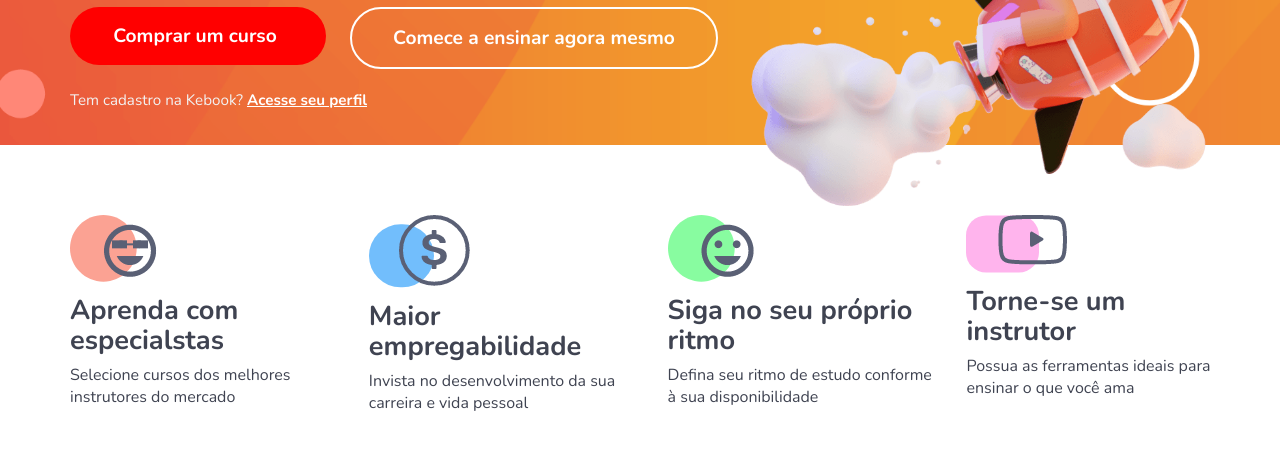
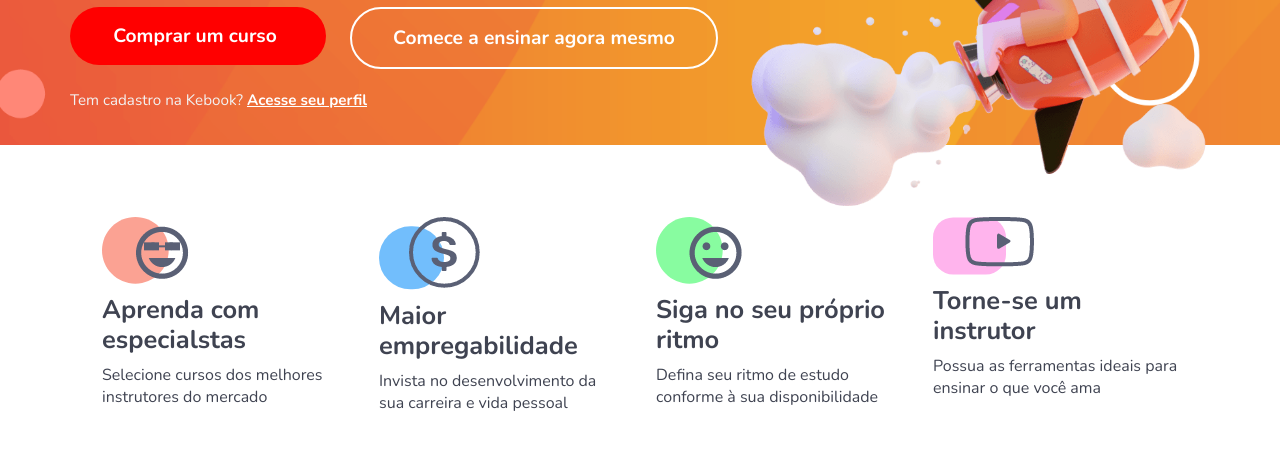
Before and after one commit to Lucashylario/kebook-home, a website: page src/index.html in a window 1280 px wide. Shown: the part 365-814 px from the top of the page. Drawn offline with nearby package versions, Linux system fonts and the light colour scheme.

Commit message:
responsividade conteúdo da main

```diff
--- a/src/css/_content.css
+++ b/src/css/_content.css
@@ -1,22 +1,84 @@
+.conatiner-content {
+    padding: 0 .5rem;
+}
+
 .emoji-content {
-    display: grid;
-    grid-template-columns: 1fr 1fr 1fr 1fr;
+    text-align: center;
+    margin: 3.2rem 0;
     color: var(--font-color-two);
 }
 
 .emoji-content div {
-    width: 16.675rem;
-    margin-top: 4.370rem;
-    margin-right: 2rem;
+    margin-bottom: .8rem;
 }
 
-.emoji-content h2 {
-    font-size: 1.7rem;
-    font-weight: 700;
-    line-height: 1.875rem;
-    margin: 0.5rem 0 .5rem 0;
+.emoji-content h3  {
+    font-size: 1.65rem;
+    margin-bottom: 0.1rem;
 }
 
 .emoji-content p {
-    font-size: 1rem;
+    font-weight: 400;
 }
+
+@media screen and (min-width: 499px) {
+    .emoji-content {
+        margin: 4.2rem 0;
+    }
+}
+
+@media screen and (min-width: 768px) {
+    .emoji-content {
+        margin: 5.5rem 0;
+    }
+
+    .emoji-content {
+        display: grid;
+        grid-template-columns: 1fr 1fr;
+    }
+}
+
+@media screen and (min-width: 768px) {
+    .emoji-content {
+        margin: 4.5rem 0;
+    }
+}
+
+@media screen and (min-width: 992px) {
+    .emoji-content {
+        grid-template-columns: 1fr 1fr 1fr 1fr;
+        padding: 0 1rem;
+    }
+
+    .emoji-content div {
+        padding: 0 1rem;
+    }
+
+    .emoji-content h3, p {
+        text-align: start;
+    }
+
+    .emoji-content h3 {
+        font-size: 1.8rem;
+        line-height: 1.9rem;
+        margin-top: 0.3rem;
+    }
+
+    .emoji-content p {
+        font-size: 1.11rem;
+        margin-top: 0.5rem;
+    }
+}
+
+@media screen and (min-width: 1025px) {
+    .emoji-content {
+        text-align: unset !important;
+    }
+    .emoji-content h3{
+        font-size: 1.59rem;
+    }
+
+    .emoji-content p {
+        font-size: 1rem;
+    }
+}
--- a/src/index.html
+++ b/src/index.html
@@ -129,7 +129,7 @@
 
                 <div class="header-info">
                     <h1>Investir em <br /> Seu <b>Futuro</b></h1>
-                    <p>A Kebook tem os cursos online que você precisa para ser o profissional que o mercado de hoje procura</p>
+                    <p class="text-banner">A Kebook tem os cursos online que você precisa para ser o profissional que o mercado de hoje procura</p>
                     <div class="container-button">
                         <button class="btn-banner"><a href="https://www.kebook.com.br/cursos">Comprar um curso</a></button>
                         <button class="btn-banner2"><a href="https://www.kebook.com.br/instrutor">Comece a ensinar agora mesmo</a></button>
@@ -150,22 +150,22 @@
             <section class="emoji-content">
                 <div>
                     <img src="./assets/icon-1.png" alt="Aprenda com especialstas">
-                    <h2>Aprenda com especialstas</h2>
+                    <h3>Aprenda com especialstas</h3>
                     <p>Selecione cursos dos melhores instrutores do mercado</p>
                 </div>
                 <div>
                     <img src="./assets/icon-2.png" alt="Aprenda com especialstas">
-                    <h2>Maior empregabilidade</h2>
+                    <h3>Maior empregabilidade</h3>
                     <p>Invista no desenvolvimento da sua carreira e vida pessoal</p>
                 </div>
                 <div>
                     <img src="./assets/icon-3.png" alt="Aprenda com especialstas">
-                    <h2>Siga no seu próprio ritmo</h2>
+                    <h3>Siga no seu próprio ritmo</h3>
                     <p>Defina seu ritmo de estudo conforme à sua disponibilidade</p>
                 </div>
                 <div>
                     <img src="./assets/icon-4.png" alt="Aprenda com especialstas">
-                    <h2>Torne-se um instrutor</h2>
+                    <h3>Torne-se um instrutor</h3>
                     <p>Possua as ferramentas ideais para ensinar o que você ama</p>
                 </div>
             </section>
--- a/src/style.css
+++ b/src/style.css
@@ -7,3 +7,4 @@
 @import './css/_btn.css';
 @import './css/_header.css';
 @import './css/_content.css';
+/**/
```
